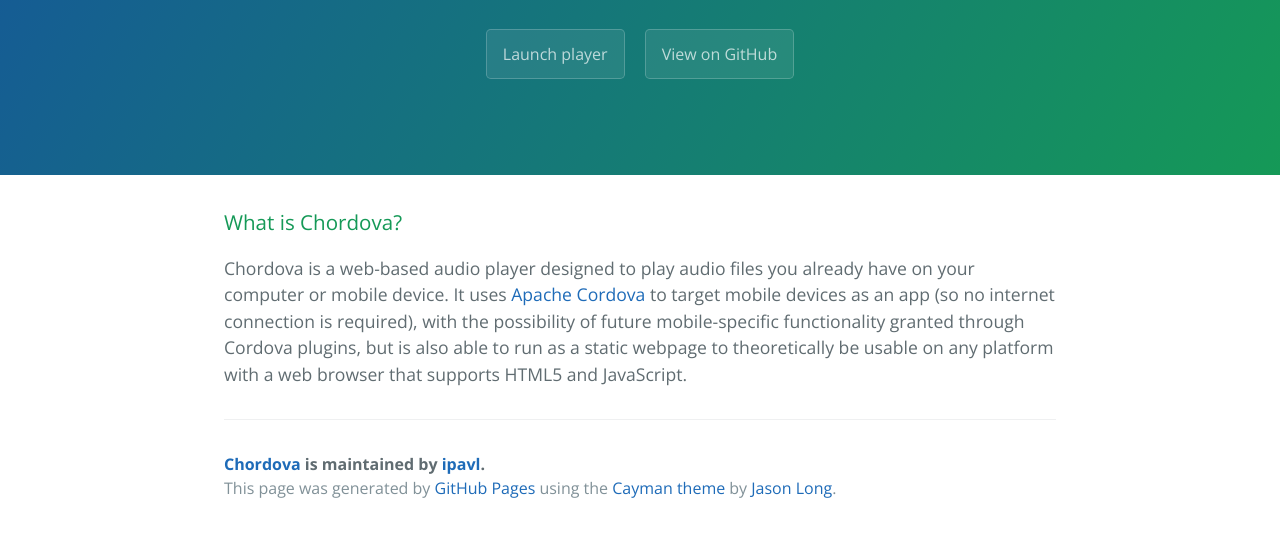
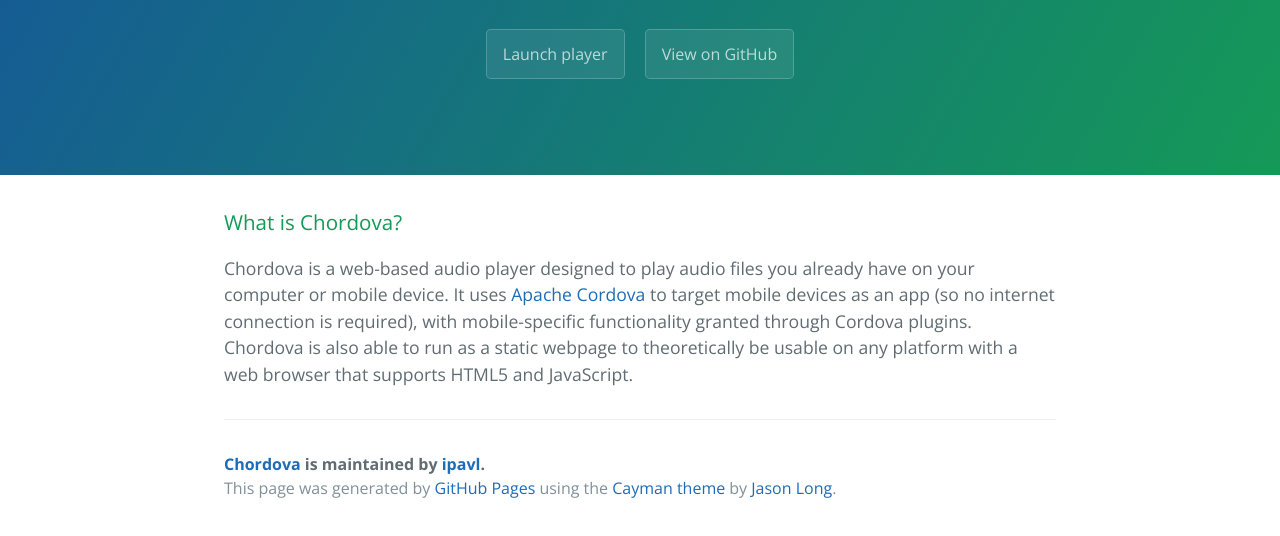
Before and after one commit to ipavl/chordova, a plain HTML site: page index.html in a window 1280 px wide. Shown: the part 208-744 px from the top of the page. Drawn offline with nearby package versions, Linux system fonts and the light colour scheme.

Commit message:
Update description

```diff
--- a/index.html
+++ b/index.html
@@ -21,7 +21,7 @@
       <h3>
 <a id="what-is-chordova" class="anchor" href="#what-is-chordova" aria-hidden="true"><span aria-hidden="true" class="octicon octicon-link"></span></a>What is Chordova?</h3>
 
-<p>Chordova is a web-based audio player designed to play audio files you already have on your computer or mobile device. It uses <a href="https://cordova.apache.org/">Apache Cordova</a> to target mobile devices as an app (so no internet connection is required), with the possibility of future mobile-specific functionality granted through Cordova plugins, but is also able to run as a static webpage to theoretically be usable on any platform with a web browser that supports HTML5 and JavaScript.</p>
+<p>Chordova is a web-based audio player designed to play audio files you already have on your computer or mobile device. It uses <a href="https://cordova.apache.org/">Apache Cordova</a> to target mobile devices as an app (so no internet connection is required), with mobile-specific functionality granted through Cordova plugins. Chordova is also able to run as a static webpage to theoretically be usable on any platform with a web browser that supports HTML5 and JavaScript.</p>
 
       <footer class="site-footer">
         <span class="site-footer-owner"><a href="https://github.com/ipavl/chordova">Chordova</a> is maintained by <a href="https://github.com/ipavl">ipavl</a>.</span>
```
